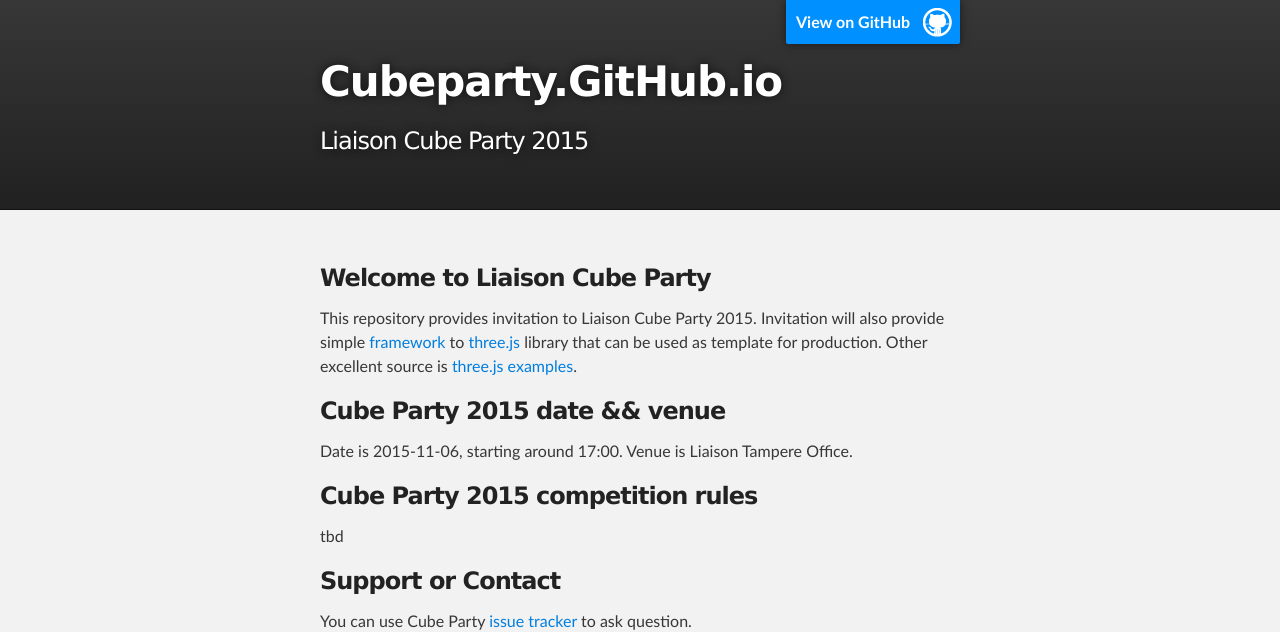
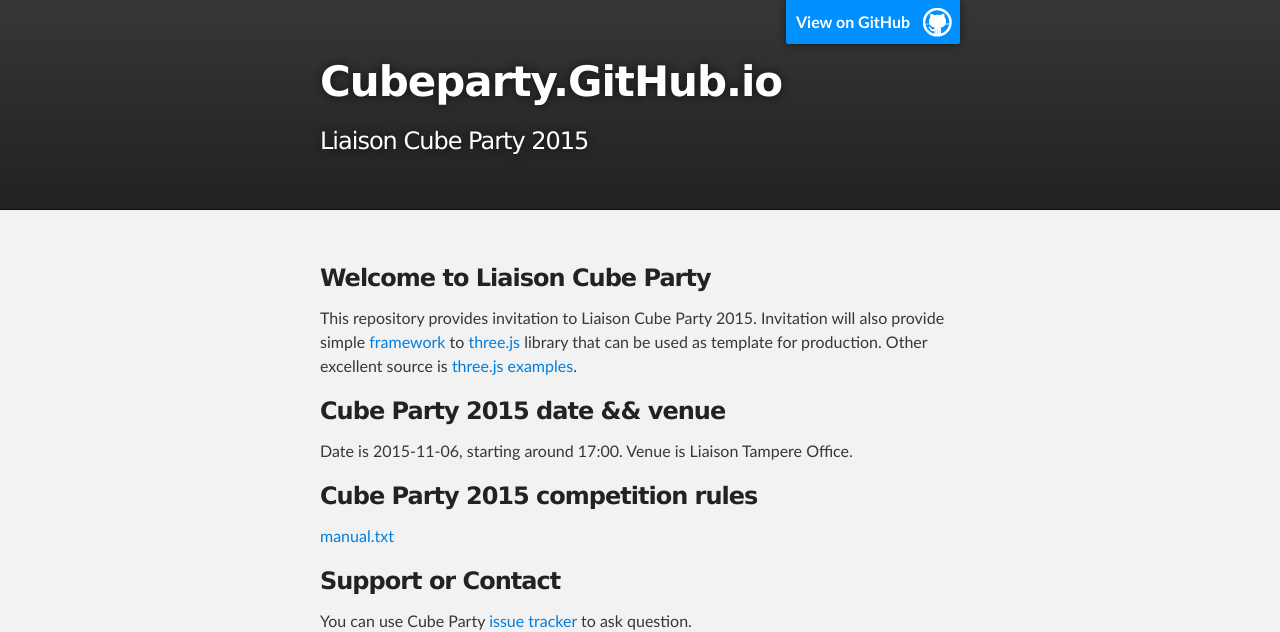
Before and after one commit to cubeparty/cubeparty.github.io, a plain HTML site: page index.html in a window 1280 px wide. Shown: the top 632 px of the page. Drawn offline with Linux system fonts and the light colour scheme.

Commit message:
Update index.html

```diff
--- a/index.html
+++ b/index.html
@@ -40,7 +40,7 @@
 <h3>
 <a id="cube-party-2015-competition-rules" class="anchor" href="#cube-party-2015-competition-rules" aria-hidden="true"><span class="octicon octicon-link"></span></a>Cube Party 2015 competition rules</h3>
 
-<p>tbd</p>
+<p><a href="https://github.com/cubeparty/cubeparty.github.io/blob/master/manual.txt">manual.txt</a></p>
 
 <h3>
 <a id="support-or-contact" class="anchor" href="#support-or-contact" aria-hidden="true"><span class="octicon octicon-link"></span></a>Support or Contact</h3>
```
